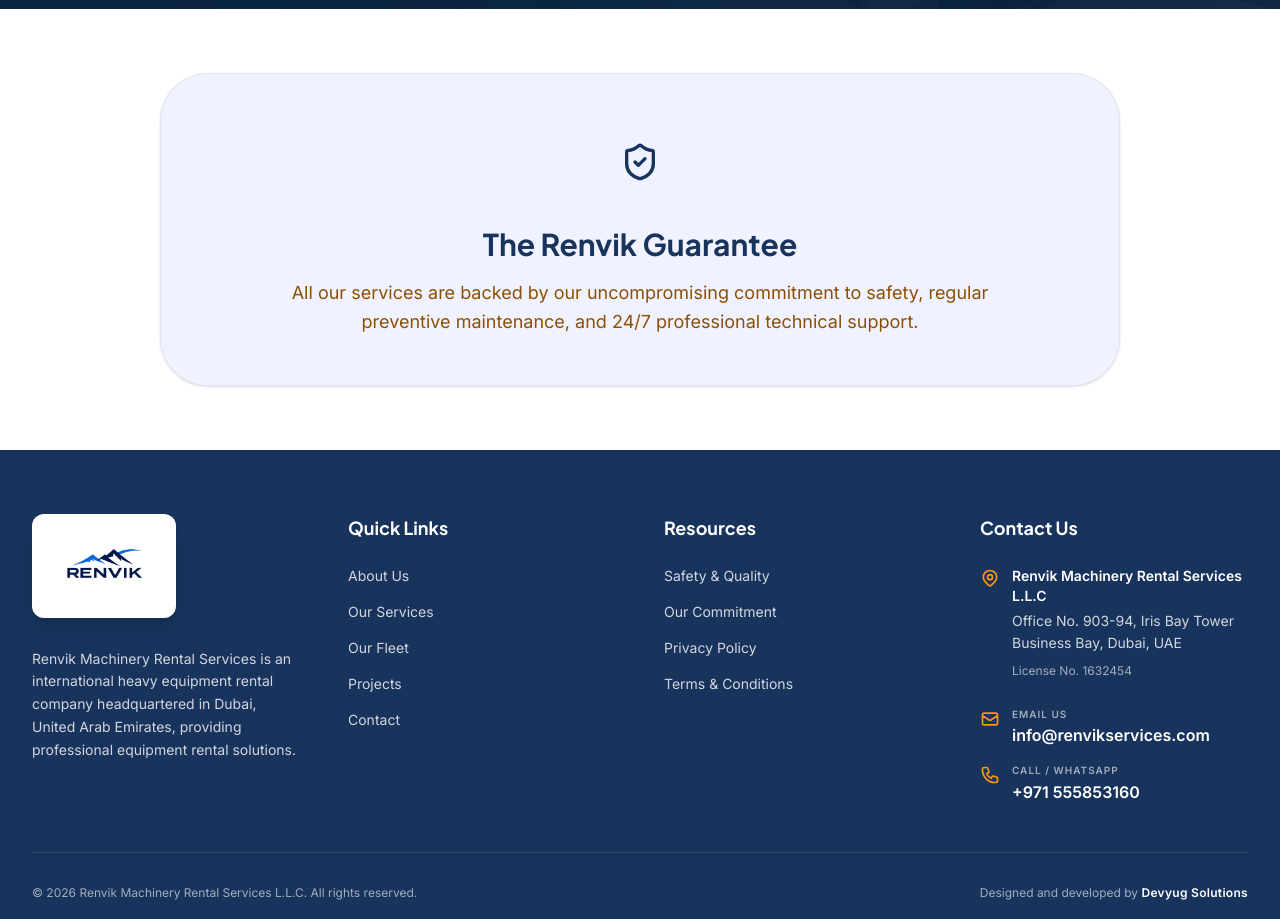
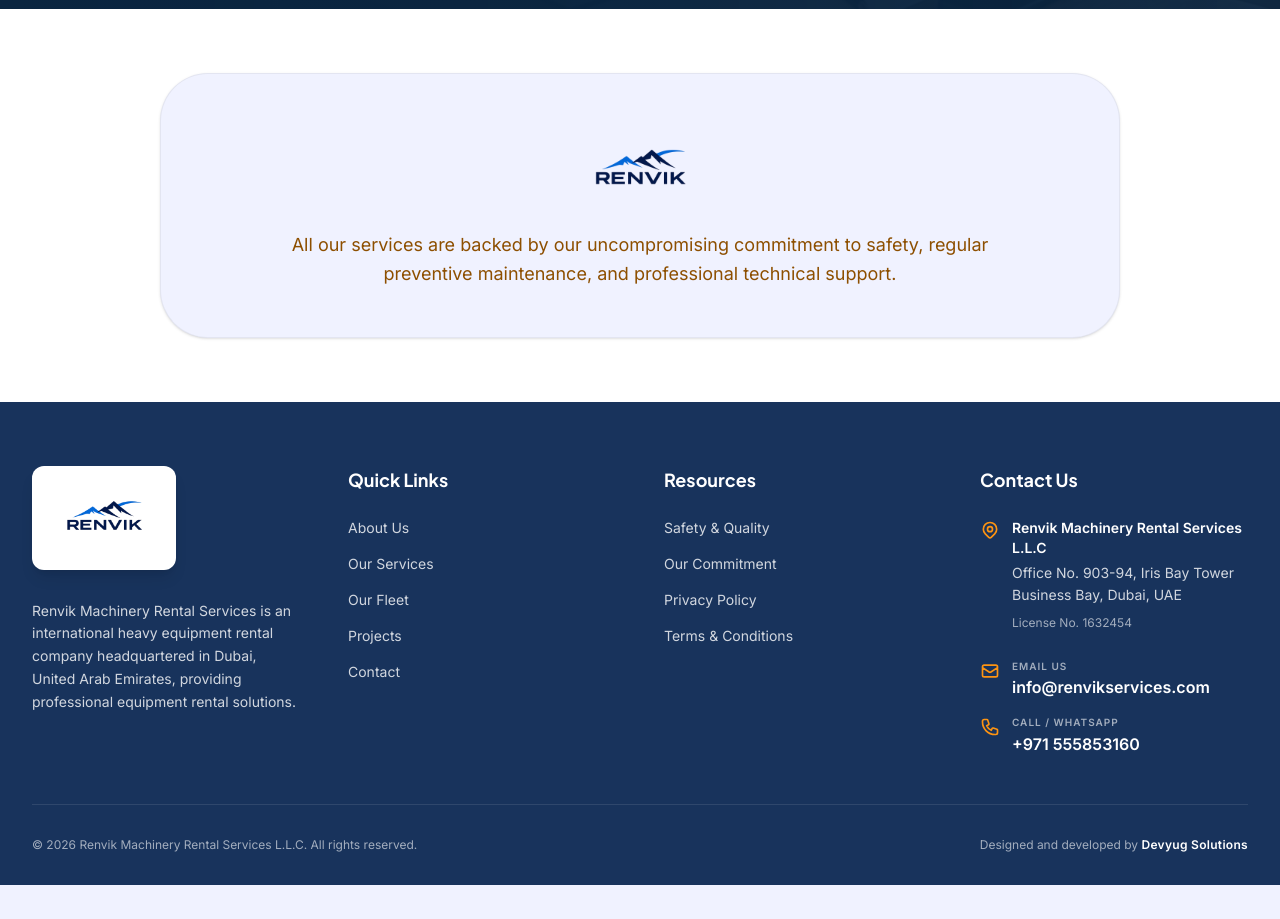
Before and after one commit to rishabhdon007/Renvik-Machinery, a React (Vite) app: page /services/cross-border-support in a window 1280 px wide. Shown: the part 2220-3139 px from the top of the page. After the commit the page ends 3105 px from the top, so only its background shows below. Built offline with nearby package versions, Linux system fonts and the light colour scheme.

Commit message:
logo adjust

```diff
--- a/src/pages/About.tsx
+++ b/src/pages/About.tsx
@@ -4,7 +4,7 @@
 
 export const About = () => {
   return (
-    <div className="w-full bg-surface overflow-x-hidden">
+    <div className="w-full bg-surface overflow-x-clip">
       {/* Hero Header */}
       <section className="relative pt-32 pb-48 md:pt-48 md:pb-60 bg-primary overflow-hidden">
         <div className="absolute inset-0 z-0">
--- a/src/pages/ServiceDetails.tsx
+++ b/src/pages/ServiceDetails.tsx
@@ -201,7 +201,7 @@
             <div>
               <div className="text-blue-300 font-bold text-sm tracking-widest uppercase mb-3">Why Buy From Renvik</div>
               <h2 className="text-4xl md:text-5xl font-bold text-white font-headline leading-tight">
-                Why Businesses<br/><span className="text-[#6495ED]">Choose Us</span>
+                Why Businesses<br /><span className="text-[#6495ED]">Choose Us</span>
               </h2>
             </div>
             <p className="text-blue-100/80 text-lg max-w-md mt-6 md:mt-0">
@@ -231,7 +231,8 @@
                     </div>
                   </div>
                 </motion.div>
-            )})}
+              )
+            })}
           </div>
 
           {/* Screenshot CTA Match */}
@@ -285,14 +286,12 @@
             viewport={{ once: true }}
             className="bg-surface p-10 md:p-12 rounded-[3rem] border border-outline-variant/30 text-center relative overflow-hidden shadow-sm"
           >
-            <div className="w-20 h-20 bg-accent/10 rounded-full flex items-center justify-center mx-auto mb-6 text-accent">
+            {/* <div className="w-20 h-20 bg-accent/10 rounded-full flex items-center justify-center mx-auto mb-6 text-accent">
               <ShieldCheck className="w-10 h-10" />
-            </div>
-            <h3 className="text-2xl md:text-3xl font-bold text-primary mb-4 font-headline">
-              The Renvik Guarantee
-            </h3>
+            </div> */}
+            <img src="/images/logo.webp" alt="Renvik Logo" className="h-20 md:h-24 w-auto mx-auto mb-3" />
             <p className="text-secondary text-lg max-w-3xl mx-auto leading-relaxed">
-              All our services are backed by our uncompromising commitment to safety, regular preventive maintenance, and 24/7 professional technical support.
+              All our services are backed by our uncompromising commitment to safety, regular preventive maintenance, and professional technical support.
             </p>
           </motion.div>
         </div>
```
Lines whose indentation alone changed are shown as unchanged.
